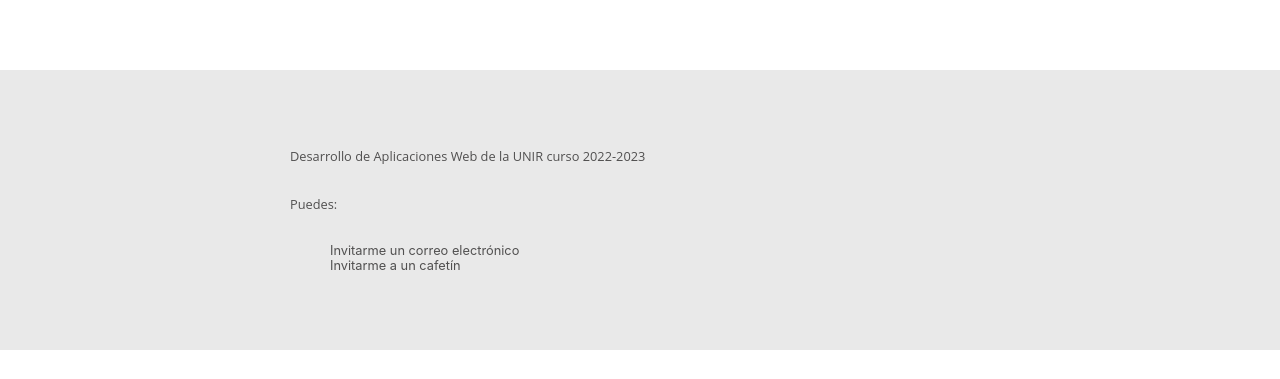
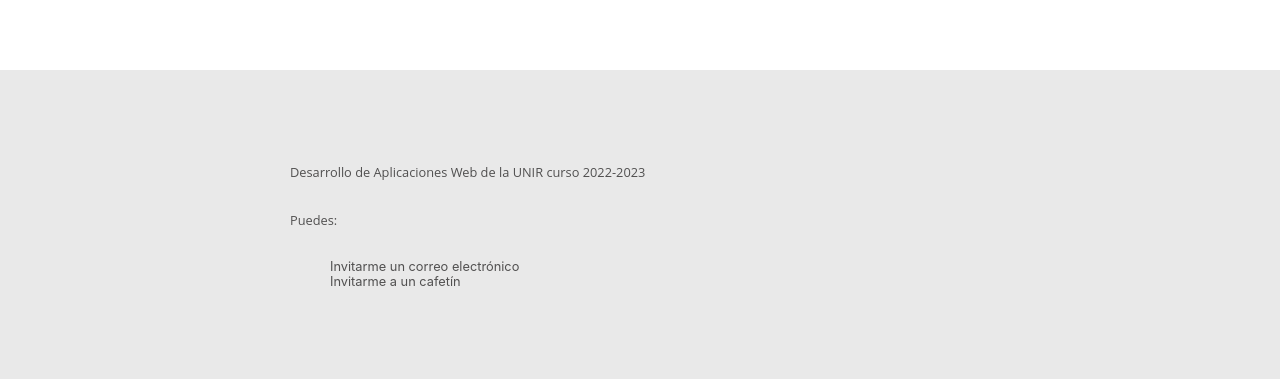
Before and after one commit to andreavegac/picInfo, a React (Create React App) app in the folder picinfo/: page / in a window 1280 px wide. Shown: the part 6431-6810 px from the top of the page. Before the commit the page ends 6781 px from the top, so only its background shows below. Built offline with nearby package versions, Linux system fonts and the light colour scheme.

Commit message:
Prueba sync

```diff
--- a/picinfo/src/components/Footer.module.css
+++ b/picinfo/src/components/Footer.module.css
@@ -2,7 +2,7 @@
     font-size: 0.8rem;
   color: #515050;
   background-color: #e9e9e9;
-  padding: 4rem 0;
+  padding: 5rem 0;
 }
 
 .footerComponent > div{
```
